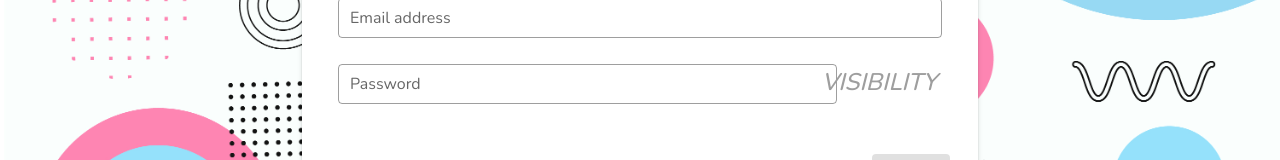
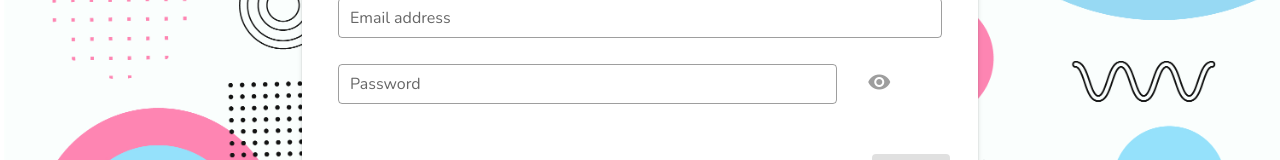
Before and after one commit to hiropgr/mevn-todo-app, a Vue app: page /signin in a window 1280 px wide. Shown: the part 334-494 px from the top of the page. Built offline with nearby package versions, Linux system fonts and the light colour scheme.

Commit message:
fix: correct name of icons

```diff
--- a/src/components/auth/Login.vue
+++ b/src/components/auth/Login.vue
@@ -39,7 +39,7 @@
                                 </v-col>
                                 <v-col cols="2">
                                     <v-btn text icon color="grey" @click="passVis = ! passVis">
-                                        <v-icon>{{ !passVis ? 'visibility' : 'visibility_off' }}</v-icon>
+                                        <v-icon>{{ !passVis ? 'mdi-eye' : 'mdi-eye-off' }}</v-icon>
                                     </v-btn>
                                 </v-col>
                             </v-row>
--- a/src/components/auth/Reg.vue
+++ b/src/components/auth/Reg.vue
@@ -65,7 +65,7 @@
                                 </v-col>
                                 <v-col cols="2">
                                     <v-btn text icon color="grey" @click="passVis = ! passVis">
-                                        <v-icon>{{ !passVis ? 'visibility' : 'visibility_off' }}</v-icon>
+                                        <v-icon>{{ !passVis ? 'mdi-eye' : 'mdi-eye-off' }}</v-icon>
                                     </v-btn>
                                 </v-col>
                             </v-row>
@@ -90,6 +90,7 @@
 </template>
 
 <script>
+import { mdiEye, mdiEyeOff } from '@mdi/js'
 export default {
     created () {
         if(this.isUserLoggedIn) {
--- a/src/components/workspace/NavDrawer.vue
+++ b/src/components/workspace/NavDrawer.vue
@@ -109,7 +109,7 @@
                         </v-list-item-title>
                         <v-list-item-action>
                             <v-btn icon color="grey" @click.stop="editTaskList(taskList)">
-                                <v-icon>settings</v-icon>
+                                <v-icon>mdi-cog</v-icon>
                             </v-btn>
                         </v-list-item-action>
                     </v-list-item>
```
